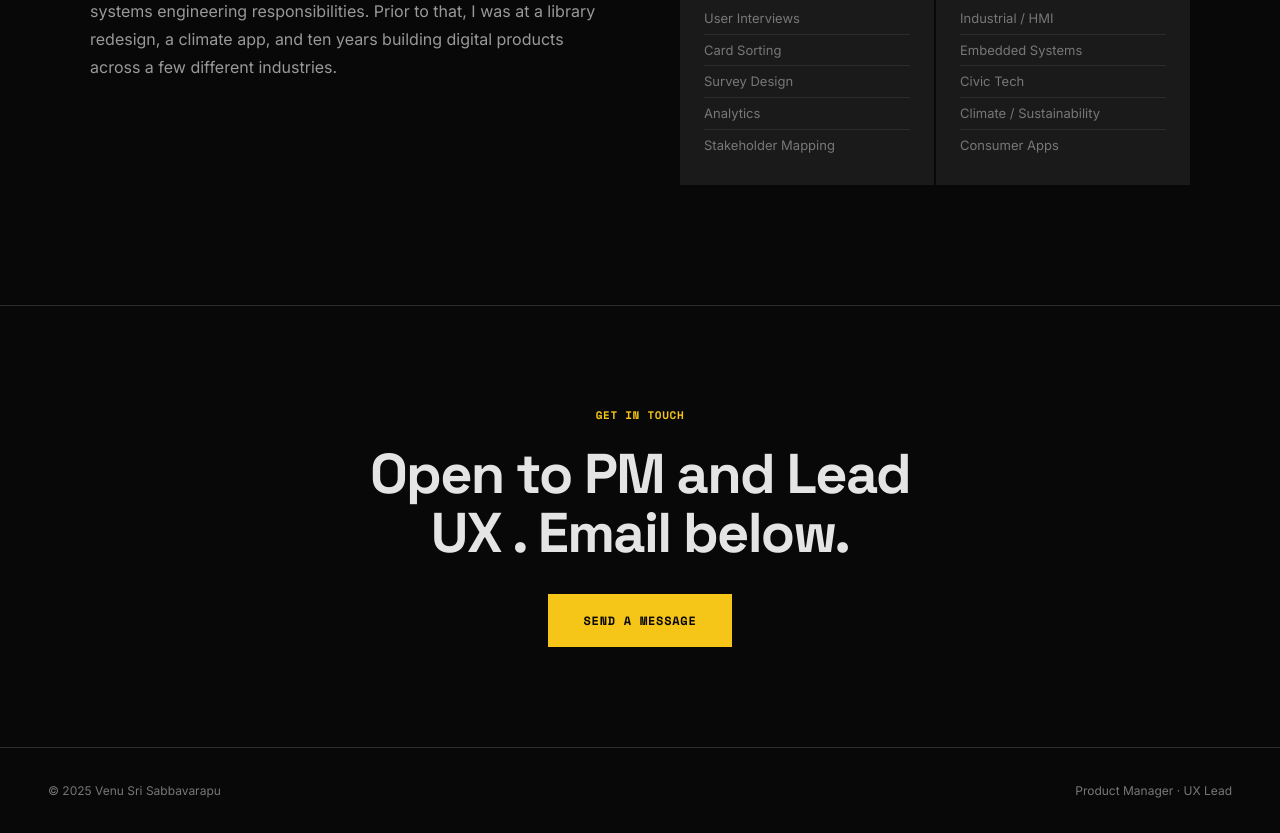
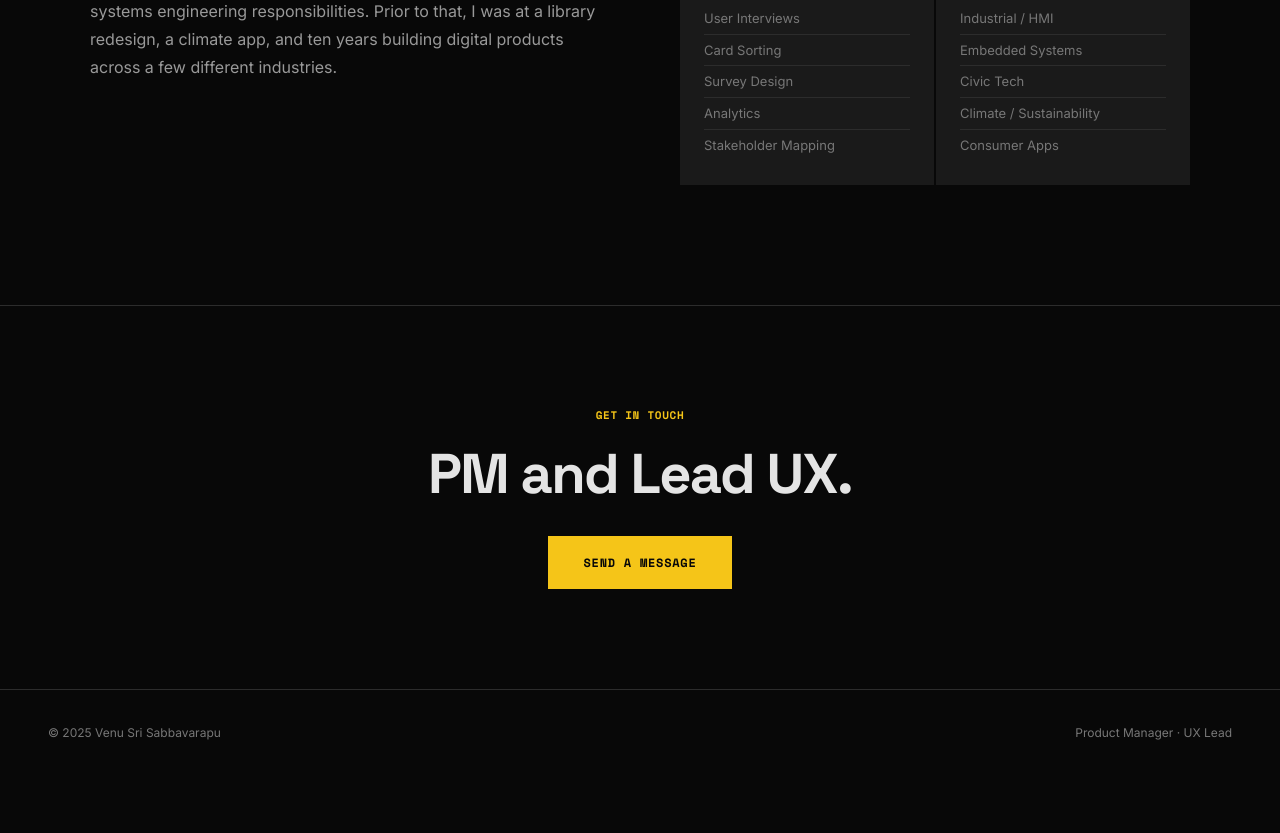
Before and after one commit to svenuss/svenuss.github.io, a plain HTML site: page index.html in a window 1280 px wide. Shown: the part 2344-3177 px from the top of the page. After the commit the page ends 3119 px from the top, so only its background shows below. Drawn offline with nearby package versions, Linux system fonts and the light colour scheme.

Commit message:
deploy: a0dee228b991d6bbeea9b9e9807f1aae4b94580f

```diff
--- a/index.html
+++ b/index.html
@@ -318,7 +318,7 @@ footer p { font-size: 12px; color: var(--muted); margin-bottom: 0; }
 <section class="contact" id="contact">
   <div class="contact-inner">
     <p class="pre">Get in touch</p>
-    <h2>Open to PM and Lead UX . Email below.</h2>
+    <h2>PM and Lead UX.</h2>
     <a class="contact-link" href="mailto:venusri.s@gmail.com">Send a message</a>
   </div>
 </section>
```
